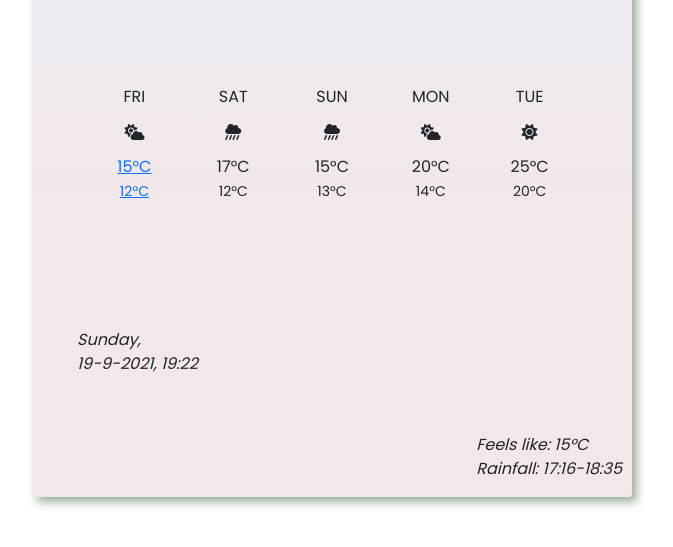
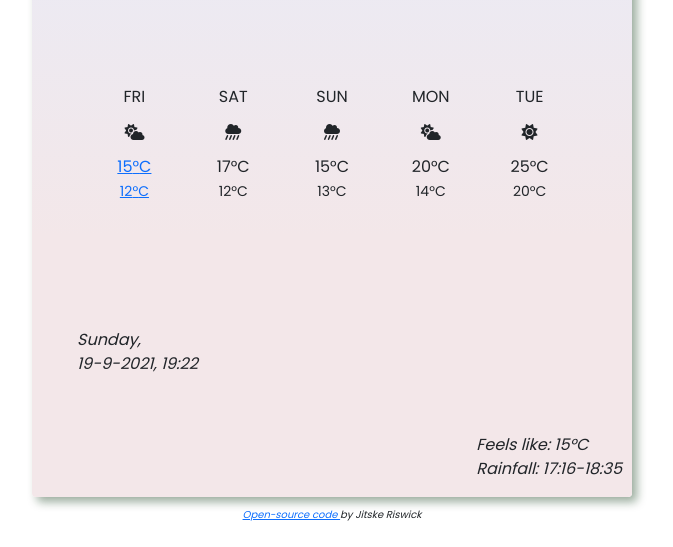
Before and after one commit to Daishwick/WeatherApp_true, a website built with Parcel: page index.html in a window 1280 px wide. Shown: the part 424-971 px from the top of the page, without its empty margins (308-981 px from the left). Built offline with nearby package versions, Linux system fonts and the light colour scheme.

Commit message:
added footer

```diff
--- a/index.html
+++ b/index.html
@@ -100,6 +100,18 @@
       </div>
 		</div>
 
+      <p class="footer">
+
+        <a
+        href="caniwearshorts.netlify.app"
+        target="_blank"
+        class="MyWebsite"
+        >
+        Open-source code
+      </a>
+      by Jitske Riswick
+    </p>
+
 		<script src="src/index.js"></script>
   </body>
 </html>
--- a/src/style.css
+++ b/src/style.css
@@ -10,6 +10,12 @@ h2 {
 p {
   font-family: "Poppins", sans-serif;
   font-style: italic;
+}
+
+.footer {
+  text-align: center;
+  margin-top: -40px;
+  font-size: 10px;
 }
 .container {
   max-width: 600px;
```
